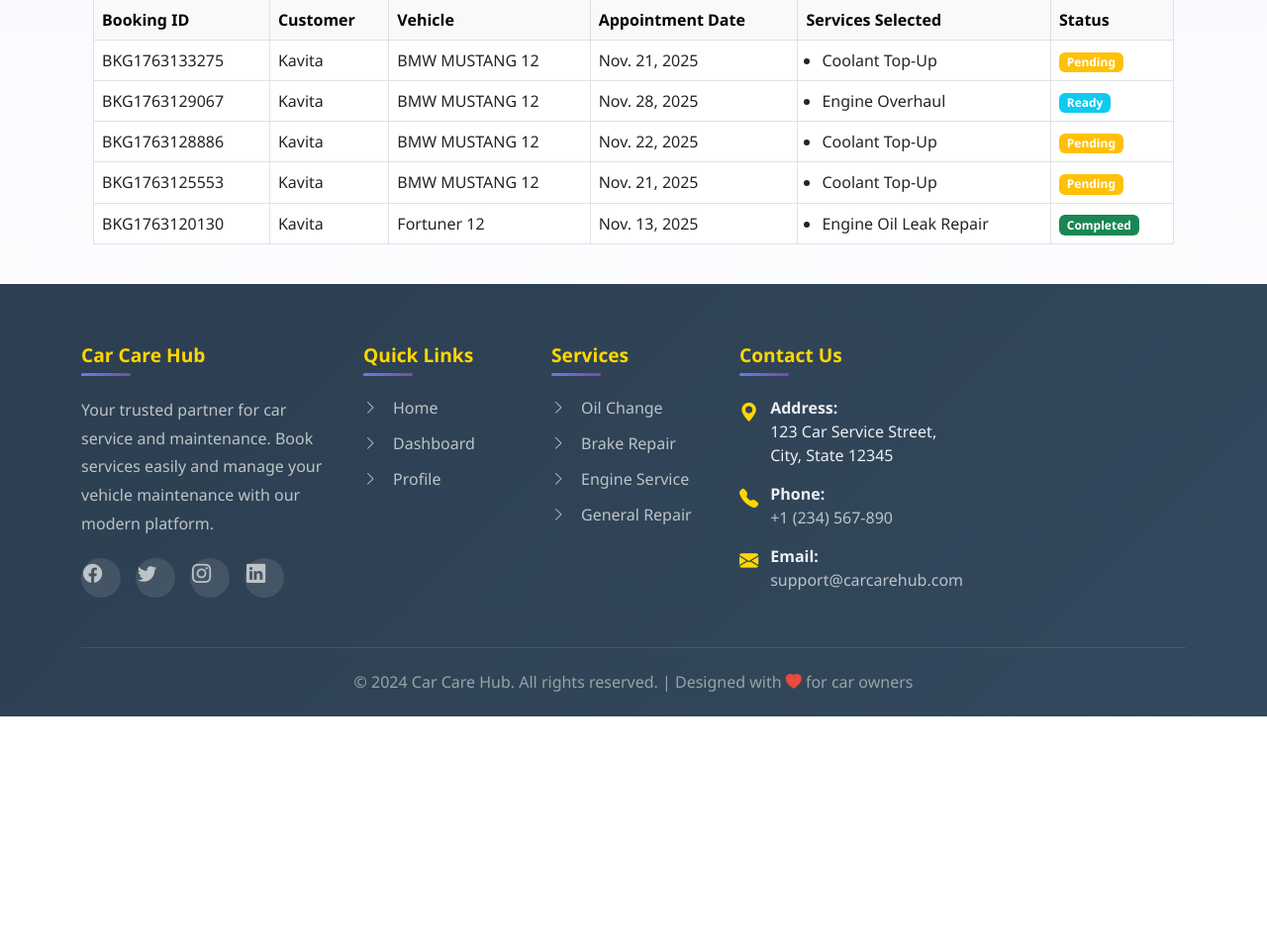
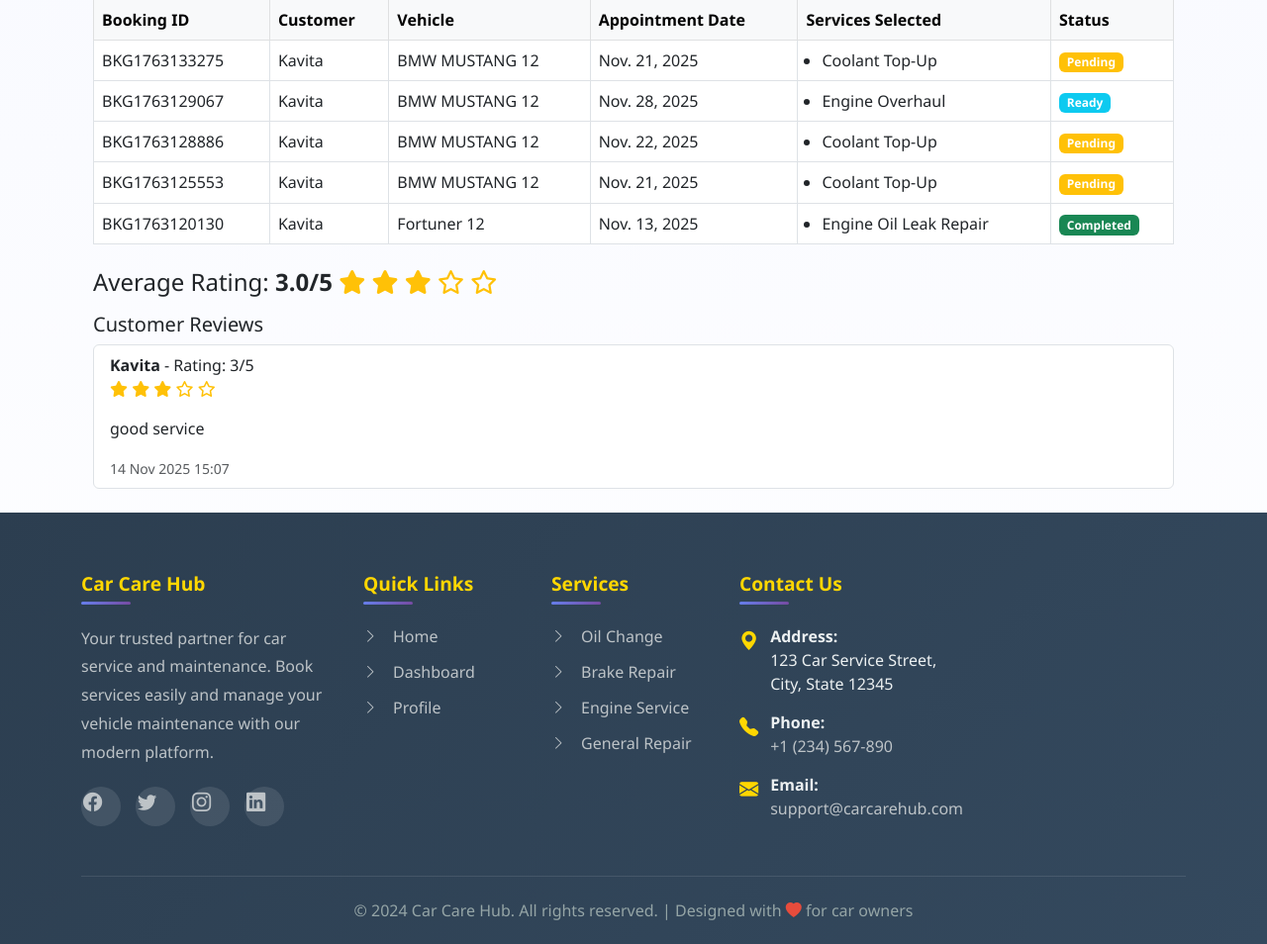
Before and after one commit to vaibhavjaybhaye09/car_care_hub, a Django app: page /garage/dashboard/ in a window 1280 px wide. Shown: the part 662-1616 px from the top of the page at 99% size. Before the commit the page ends 1386 px from the top, so only its background shows below. Run offline with Django 5.2, Linux system fonts and the light colour scheme; a user stored in the database is signed in; data comes from the database, SQL or seed files in the repository; both versions use the stored data as it was after the commit.

Commit message:
added review garage dashaord : project completed

```diff
--- a/car_service_system/garage/templates/garage/garage_dashboard.html
+++ b/car_service_system/garage/templates/garage/garage_dashboard.html
@@ -103,5 +103,53 @@
     {% else %}
     <p class="text-muted">No bookings yet.</p>
     {% endif %}
+
+    <!-- ===============================
+    <!-- Customer Reviews Section -->
+    <div class="mt-4">
+        <h4>
+            Average Rating:
+            <strong>{{ avg_rating }}/5</strong>
+
+            <!-- ⭐ AVG STARS -->
+            {% for i in "12345" %}
+            {% if forloop.counter <= avg_rating %} <i class="fas fa-star text-warning"></i>
+                {% else %}
+                <i class="far fa-star text-warning"></i>
+                {% endif %}
+                {% endfor %}
+        </h4>
+
+        <h5 class="mt-3">Customer Reviews</h5>
+
+        {% if reviews %}
+        <ul class="list-group">
+            {% for review in reviews %}
+            <li class="list-group-item">
+
+                <strong>{{ review.customer.username }}</strong>
+
+                - Rating: {{ review.rating }}/5
+
+                <!-- ⭐ INDIVIDUAL STARS -->
+                <br>
+                {% for i in "12345" %}
+                {% if forloop.counter <= review.rating %} <i class="fas fa-star text-warning"></i>
+                    {% else %}
+                    <i class="far fa-star text-warning"></i>
+                    {% endif %}
+                    {% endfor %}
+
+                    <p>{{ review.comment|linebreaks }}</p>
+                    <small class="text-muted">{{ review.date|date:"d M Y H:i" }}</small>
+            </li>
+            {% endfor %}
+        </ul>
+        {% else %}
+        <p>No reviews yet.</p>
+        {% endif %}
     </div>
+
+
+
 {% endblock %}
--- a/car_service_system/garage/views.py
+++ b/car_service_system/garage/views.py
@@ -12,21 +12,41 @@ from bookings.models import Booking, Invoice
 # -------------------------------------------------------
 @login_required
 def garage_dashboard(request):
-    if request.user.role != 'garage':
-        messages.error(request, 'Unauthorized access.')
-        return redirect('accounts:login')
+    if request.user.role != "garage":
+        messages.error(request, "Unauthorized access.")
+        return redirect("accounts:login")
 
     garage = Garage.objects.filter(user=request.user).first()
     services = GarageService.objects.filter(garage=garage)
     # garage = Garage.objects.filter(user=request.user).first()
     if not garage:
         messages.warning(request, "Please complete your garage profile first.")
-        return redirect('garage_profile')
+        return redirect("garage_profile")
     services = GarageService.objects.filter(garage=garage)
-    # return render(request, 'garage/garage_dashboard.html', {'garage': garage, 'services': services})
-    return render(request, 'garage/garage_dashboard.html', {'garage': garage, 'services': services})
+    # Fetch reviews for this garage
+
+    reviews = garage.reviews.select_related("customer").order_by("-date")
+
+    # Calculate average rating
+    from django.db.models import Avg
+
+    avg_rating = reviews.aggregate(Avg("rating"))["rating__avg"] or 0
+
+    # Add to context
+    return render(
+        request,
+        "garage/garage_dashboard.html",
+        {
+            "garage": garage,
+            "services": services,
+            "reviews": reviews,
+            "avg_rating": round(avg_rating, 1),
+        },
+    )
 
 
+# return render(request, 'garage/garage_dashboard.html', {'garage': garage, 'services': services})
+# return render(request, 'garage/garage_dashboard.html', {'garage': garage, 'services': services})
 
 
 # -------------------------------------------------------
@@ -34,21 +54,23 @@ def garage_dashboard(request):
 # -------------------------------------------------------
 @login_required
 def garage_profile(request):
-    if request.user.role != 'garage':
-        messages.error(request, 'Unauthorized access.')
-        return redirect('accounts:login')
+    if request.user.role != "garage":
+        messages.error(request, "Unauthorized access.")
+        return redirect("accounts:login")
 
     garage, created = Garage.objects.get_or_create(user=request.user)
-    if request.method == 'POST':
+    if request.method == "POST":
         # form = GarageProfileForm(request.POST, instance=garage)
         form = GarageProfileForm(request.POST, request.FILES, instance=garage)
         if form.is_valid():
             form.save()
-            messages.success(request, 'Garage profile updated successfully.')
-            return redirect('garage_dashboard')
+            messages.success(request, "Garage profile updated successfully.")
+            return redirect("garage_dashboard")
     else:
         form = GarageProfileForm(instance=garage)
-    return render(request, 'garage/garage_profile.html', {'form': form, 'garage':garage})
+    return render(
+        request, "garage/garage_profile.html", {"form": form, "garage": garage}
+    )
 
 
 # -------------------------------------------------------
@@ -56,22 +78,22 @@ def garage_profile(request):
 # -------------------------------------------------------
 @login_required
 def add_service(request):
-    if request.user.role != 'garage':
-        messages.error(request, 'Unauthorized access.')
-        return redirect('login')
+    if request.user.role != "garage":
+        messages.error(request, "Unauthorized access.")
+        return redirect("login")
 
     garage = get_object_or_404(Garage, user=request.user)
-    if request.method == 'POST':
+    if request.method == "POST":
         form = GarageServiceForm(request.POST)
         if form.is_valid():
             service = form.save(commit=False)
             service.garage = garage
             service.save()
-            messages.success(request, 'Service added successfully!')
-            return redirect('garage_dashboard')
+            messages.success(request, "Service added successfully!")
+            return redirect("garage_dashboard")
     else:
         form = GarageServiceForm()
-    return render(request, 'garage/add_service.html', {'form': form})
+    return render(request, "garage/add_service.html", {"form": form})
 
 
 # -------------------------------------------------------
@@ -81,57 +103,67 @@ def add_service(request):
 def delete_service(request, pk):
     service = get_object_or_404(GarageService, id=pk, garage__user=request.user)
     service.delete()
-    messages.success(request, 'Service deleted successfully!')
-    return redirect('garage_dashboard')
+    messages.success(request, "Service deleted successfully!")
+    return redirect("garage_dashboard")
+
 
 @login_required
 def service_type_list(request):
-    service_types = ServiceType.objects.all().order_by('name')
-    return render(request, 'garage/service_type_list.html', {'service_types': service_types})
+    service_types = ServiceType.objects.all().order_by("name")
+    return render(
+        request, "garage/service_type_list.html", {"service_types": service_types}
+    )
 
 
 @login_required
 def add_service_type(request):
-    if request.method == 'POST':
+    if request.method == "POST":
         form = ServiceTypeForm(request.POST)
         if form.is_valid():
             form.save()
-            messages.success(request, 'Service type added successfully!')
-            return redirect('service_type_list')
+            messages.success(request, "Service type added successfully!")
+            return redirect("service_type_list")
     else:
         form = ServiceTypeForm()
-    return render(request, 'garage/service_type_form.html', {'form': form})
+    return render(request, "garage/service_type_form.html", {"form": form})
 
 
 @login_required
 def edit_service_type(request, pk):
     service_type = get_object_or_404(ServiceType, pk=pk)
-    if request.method == 'POST':
+    if request.method == "POST":
         form = ServiceTypeForm(request.POST, instance=service_type)
         if form.is_valid():
             form.save()
-            messages.success(request, 'Service type updated successfully!')
-            return redirect('service_type_list')
+            messages.success(request, "Service type updated successfully!")
+            return redirect("service_type_list")
     else:
         form = ServiceTypeForm(instance=service_type)
-    return render(request, 'garage/service_type_form.html', {'form': form, 'edit_mode': True})
+    return render(
+        request, "garage/service_type_form.html", {"form": form, "edit_mode": True}
+    )
 
 
 @login_required
 def delete_service_type(request, pk):
     service_type = get_object_or_404(ServiceType, pk=pk)
-    if request.method == 'POST':
+    if request.method == "POST":
         service_type.delete()
-        messages.success(request, 'Service type deleted successfully!')
-        return redirect('service_type_list')
-    return render(request, 'garage/service_type_confirm_delete.html', {'service_type': service_type})
+        messages.success(request, "Service type deleted successfully!")
+        return redirect("service_type_list")
+    return render(
+        request,
+        "garage/service_type_confirm_delete.html",
+        {"service_type": service_type},
+    )
+
 
 @login_required
 def garage_bookings(request):
     """Show all customer bookings for the logged-in garage"""
     garage = get_object_or_404(Garage, user=request.user)
-    bookings = Booking.objects.filter(garage=garage).order_by('-booked_on')
-    return render(request, 'garage/garage_bookings.html', {'bookings': bookings})
+    bookings = Booking.objects.filter(garage=garage).order_by("-booked_on")
+    return render(request, "garage/garage_bookings.html", {"bookings": bookings})
 
 
 @login_required
@@ -139,18 +171,18 @@ def update_booking_status(request, booking_id):
     """Allow the garage to update booking status and generate invoice when completed"""
     booking = get_object_or_404(Booking, id=booking_id, garage__user=request.user)
 
-    if request.method == 'POST':
-        new_status = request.POST.get('status')
+    if request.method == "POST":
+        new_status = request.POST.get("status")
         booking.status = new_status
         booking.save()
 
         # 🧾 Automatically create invoice when marked Completed
-        if new_status == 'Completed' and not hasattr(booking, 'invoice'):
+        if new_status == "Completed" and not hasattr(booking, "invoice"):
             total = sum(service.price for service in booking.services.all())
             Invoice.objects.create(booking=booking, amount=total)
-            messages.success(request, 'Invoice generated successfully.')
+            messages.success(request, "Invoice generated successfully.")
 
         messages.success(request, f"Booking marked as {new_status}.")
-        return redirect('garage_bookings')
+        return redirect("garage_bookings")
 
-    return render(request, 'garage/update_booking_status.html', {'booking': booking})
+    return render(request, "garage/update_booking_status.html", {"booking": booking})
--- a/car_service_system/templates/base.html
+++ b/car_service_system/templates/base.html
@@ -1,10 +1,13 @@
 <!DOCTYPE html>
 {% load static %}
 <html lang="en">
+
 <head>
     <meta charset="UTF-8">
     <meta name="viewport" content="width=device-width, initial-scale=1.0">
     <link rel="icon" type="image/png" href="{% static 'images/logo3.png' %}">
+    <link rel="stylesheet" href="https://cdnjs.cloudflare.com/ajax/libs/font-awesome/6.5.0/css/all.min.css">
+
     <title>{% block title %}Car Care Hub{% endblock %}</title>
 
     <!-- Bootstrap CSS -->
@@ -275,6 +278,7 @@
                 opacity: 0;
                 transform: translateX(100px);
             }
+
             to {
                 opacity: 1;
                 transform: translateX(0);
@@ -464,6 +468,7 @@
         }
     </style>
 </head>
+
 <body>
     <!-- Navigation -->
     <nav class="navbar navbar-expand-lg navbar-dark">
@@ -472,13 +477,15 @@
                 <i class="bi bi-wrench-adjustable-circle"></i>
                 <span>Car Care Hub</span>
             </a>
-            <button class="navbar-toggler" type="button" data-bs-toggle="collapse" data-bs-target="#navbarNav" aria-controls="navbarNav" aria-expanded="false" aria-label="Toggle navigation">
+            <button class="navbar-toggler" type="button" data-bs-toggle="collapse" data-bs-target="#navbarNav"
+                aria-controls="navbarNav" aria-expanded="false" aria-label="Toggle navigation">
                 <span class="navbar-toggler-icon"></span>
             </button>
             <div class="collapse navbar-collapse" id="navbarNav">
                 <ul class="navbar-nav ms-auto">
                     <li class="nav-item">
-                        <a class="nav-link {% if request.resolver_match.url_name == 'home' %}active{% endif %}" href="{% url 'accounts:home' %}">
+                        <a class="nav-link {% if request.resolver_match.url_name == 'home' %}active{% endif %}"
+                            href="{% url 'accounts:home' %}">
                             <i class="bi bi-house-door"></i>
                             <span>Home</span>
                         </a>
@@ -487,32 +494,37 @@
                     {% if user.is_authenticated %}
                     {% if user.role == 'customer' %}
                     <li class="nav-item">
-                                <a class="nav-link {% if 'dashboard' in request.resolver_match.url_name %}active{% endif %}" href="{% url 'customers:dashboard' %}">
+                        <a class="nav-link {% if 'dashboard' in request.resolver_match.url_name %}active{% endif %}"
+                            href="{% url 'customers:dashboard' %}">
                             <i class="bi bi-speedometer2"></i>
                             <span>Dashboard</span>
                         </a>
                     </li>
                     <li class="nav-item">
-                                <a class="nav-link {% if 'search' in request.resolver_match.url_name %}active{% endif %}" href="{% url 'customers:search_garages' %}">
+                        <a class="nav-link {% if 'search' in request.resolver_match.url_name %}active{% endif %}"
+                            href="{% url 'customers:search_garages' %}">
                             <i class="bi bi-search"></i>
                             <span>Search Garages</span>
                         </a>
                     </li>
                     <li class="nav-item">
-                                <a class="nav-link {% if 'booking' in request.resolver_match.url_name %}active{% endif %}" href="{% url 'customers:booking_history' %}">
+                        <a class="nav-link {% if 'booking' in request.resolver_match.url_name %}active{% endif %}"
+                            href="{% url 'customers:booking_history' %}">
                             <i class="bi bi-calendar-check"></i>
                             <span>My Bookings</span>
                         </a>
                     </li>
                     {% elif user.role == 'garage' %}
                     <li class="nav-item">
-                                <a class="nav-link {% if 'garage_dashboard' in request.resolver_match.url_name %}active{% endif %}" href="{% url 'garage_dashboard' %}">
+                        <a class="nav-link {% if 'garage_dashboard' in request.resolver_match.url_name %}active{% endif %}"
+                            href="{% url 'garage_dashboard' %}">
                             <i class="bi bi-speedometer2"></i>
                             <span>Dashboard</span>
                         </a>
                     </li>
                     <li class="nav-item">
-                                <a class="nav-link {% if 'garage_profile' in request.resolver_match.url_name %}active{% endif %}" href="{% url 'garage_profile' %}">
+                        <a class="nav-link {% if 'garage_profile' in request.resolver_match.url_name %}active{% endif %}"
+                            href="{% url 'garage_profile' %}">
                             <i class="bi bi-building"></i>
                             <span>Profile</span>
                         </a>
@@ -526,7 +538,8 @@
                     {% endif %}
 
                     <li class="nav-item dropdown user-dropdown">
-                            <a class="nav-link user-menu-toggle dropdown-toggle" href="#" id="userDropdown" role="button" data-bs-toggle="dropdown" aria-expanded="false">
+                        <a class="nav-link user-menu-toggle dropdown-toggle" href="#" id="userDropdown" role="button"
+                            data-bs-toggle="dropdown" aria-expanded="false">
                             <div class="user-avatar">
                                 {{ user.username|first|upper }}
                             </div>
@@ -540,7 +553,9 @@
                                     <span>Change Password</span>
                                 </a>
                             </li>
-                                <li><hr class="dropdown-divider"></li>
+                            <li>
+                                <hr class="dropdown-divider">
+                            </li>
                             <li>
                                 <a class="dropdown-item" href="{% url 'accounts:custom_logout' %}">
                                     <i class="bi bi-box-arrow-right"></i>
@@ -609,7 +624,8 @@
                 <!-- About Section -->
                 <div class="col-md-4 col-lg-3">
                     <h5>Car Care Hub</h5>
-                    <p>Your trusted partner for car service and maintenance. Book services easily and manage your vehicle maintenance with our modern platform.</p>
+                    <p>Your trusted partner for car service and maintenance. Book services easily and manage your
+                        vehicle maintenance with our modern platform.</p>
                     <div class="social-icons">
                         <a href="#" class="social-icon" aria-label="Facebook">
                             <i class="bi bi-facebook"></i>
@@ -633,10 +649,13 @@
                         <li><a href="{% url 'accounts:home' %}"><i class="bi bi-chevron-right"></i> Home</a></li>
                         {% if user.is_authenticated %}
                         {% if user.role == 'customer' %}
-                                <li><a href="{% url 'customers:dashboard' %}"><i class="bi bi-chevron-right"></i> Dashboard</a></li>
-                                <li><a href="{% url 'customers:search_garages' %}"><i class="bi bi-chevron-right"></i> Search Garages</a></li>
+                        <li><a href="{% url 'customers:dashboard' %}"><i class="bi bi-chevron-right"></i> Dashboard</a>
+                        </li>
+                        <li><a href="{% url 'customers:search_garages' %}"><i class="bi bi-chevron-right"></i> Search
+                                Garages</a></li>
                         {% elif user.role == 'garage' %}
-                                <li><a href="{% url 'garage_dashboard' %}"><i class="bi bi-chevron-right"></i> Dashboard</a></li>
+                        <li><a href="{% url 'garage_dashboard' %}"><i class="bi bi-chevron-right"></i> Dashboard</a>
+                        </li>
                         <li><a href="{% url 'garage_profile' %}"><i class="bi bi-chevron-right"></i> Profile</a></li>
                         {% endif %}
                         {% else %}
@@ -688,7 +707,8 @@
             </div>
 
             <div class="footer-bottom">
-                <p>&copy; 2024 Car Care Hub. All rights reserved. | Designed with <i class="bi bi-heart-fill" style="color: #e74c3c;"></i> for car owners</p>
+                <p>&copy; 2024 Car Care Hub. All rights reserved. | Designed with <i class="bi bi-heart-fill"
+                        style="color: #e74c3c;"></i> for car owners</p>
             </div>
         </div>
     </footer>
@@ -704,7 +724,7 @@
     <!-- Custom JavaScript -->
     <script>
         // Navbar scroll effect
-        window.addEventListener('scroll', function() {
+        window.addEventListener('scroll', function () {
             const navbar = document.querySelector('.navbar');
             if (window.scrollY > 50) {
                 navbar.classList.add('scrolled');
@@ -716,7 +736,7 @@
         // Scroll to top button
         const scrollToTopBtn = document.getElementById('scrollToTop');
 
-        window.addEventListener('scroll', function() {
+        window.addEventListener('scroll', function () {
             if (window.pageYOffset > 300) {
                 scrollToTopBtn.classList.add('show');
             } else {
@@ -724,7 +744,7 @@
             }
         });
 
-        scrollToTopBtn.addEventListener('click', function() {
+        scrollToTopBtn.addEventListener('click', function () {
             window.scrollTo({
                 top: 0,
                 behavior: 'smooth'
@@ -769,4 +789,5 @@
 
     {% block extra_js %}{% endblock %}
 </body>
+
 </html>
```
Also changed, not shown: car_service_system/customers/templates/customers/a.html (+77 -0 lines), car_service_system/db.sqlite3. Lines whose indentation alone changed are shown as unchanged.
